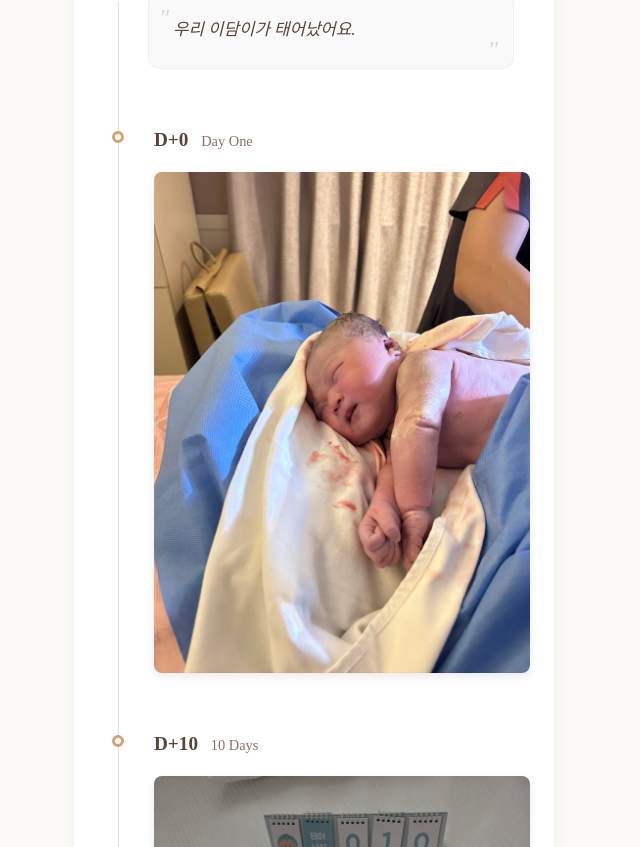
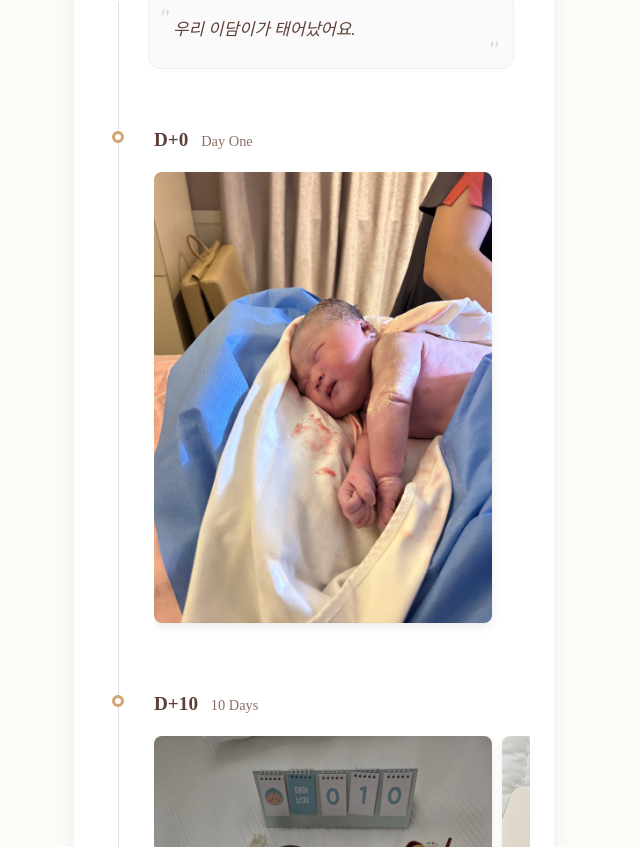
Before and after one commit to Hyunho/idam-first-birthday-invitation, a React (Vite) app: page / in a window 1280 px wide. Shown: the part 2173-3020 px from the top of the page, without its empty margins (326-966 px from the left). Built offline with nearby package versions, Linux system fonts and the light colour scheme; a web font is replaced by a local one.

Commit message:
같은 마일스톤의 사진을 한 열에 표시하도록 합니다.

```diff
--- a/src/components/GrowthGallery.jsx
+++ b/src/components/GrowthGallery.jsx
@@ -126,9 +126,18 @@ const GrowthGallery = () => {
                                 </div>
 
                                 <div style={{
-                                    display: 'grid',
-                                    gridTemplateColumns: '1fr',
-                                    gap: '15px',
+                                    display: 'flex',
+                                    gap: '10px',
+                                    overflowX: 'auto',
+                                    scrollSnapType: 'x mandatory',
+                                    paddingBottom: '10px',
+                                    // Hide scrollbar for Chrome, Safari and Opera
+                                    '::-webkit-scrollbar': {
+                                        display: 'none'
+                                    },
+                                    // Hide scrollbar for IE, Edge and Firefox
+                                    msOverflowStyle: 'none',  /* IE and Edge */
+                                    scrollbarWidth: 'none',  /* Firefox */
                                 }}>
                                     {item.photos.map((photo, idx) => (
                                         <div
@@ -138,8 +147,9 @@ const GrowthGallery = () => {
                                                 borderRadius: '8px',
                                                 overflow: 'hidden',
                                                 boxShadow: '0 4px 10px rgba(0,0,0,0.08)',
-                                                // aspectRatio: '1/1',
-                                                cursor: 'pointer'
+                                                cursor: 'pointer',
+                                                flex: '0 0 90%', // Show mostly the first one, hint at second
+                                                scrollSnapAlign: 'start'
                                             }}
                                         >
                                             <img
@@ -149,7 +159,9 @@ const GrowthGallery = () => {
                                                     width: '100%',
                                                     height: 'auto',
                                                     display: 'block',
-                                                    transition: 'transform 0.3s ease'
+                                                    transition: 'transform 0.3s ease',
+                                                    aspectRatio: '3 / 4', // Enforce consistent aspect ratio if needed, purely visual
+                                                    objectFit: 'cover'
                                                 }}
                                             />
                                         </div>
```
